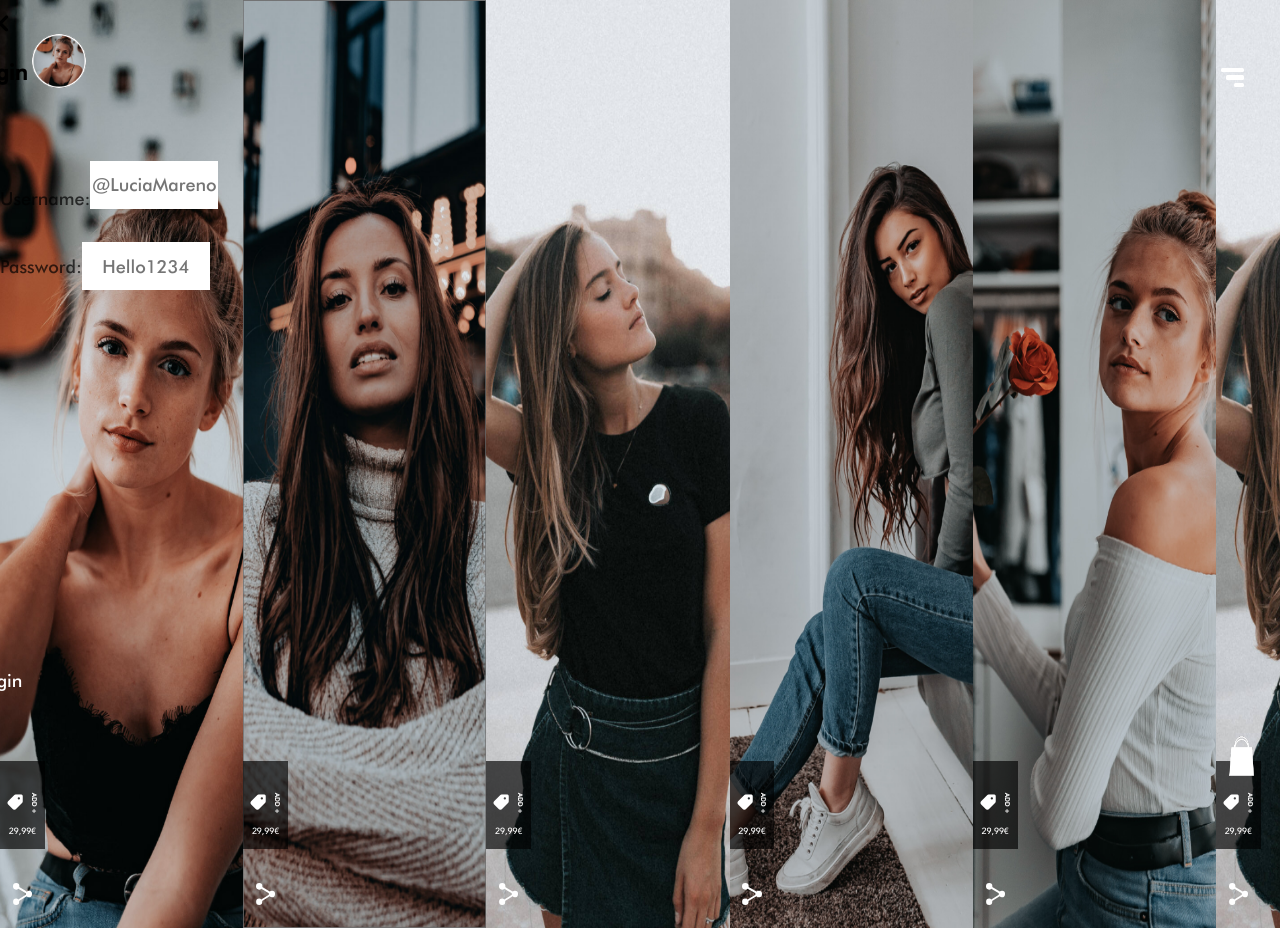
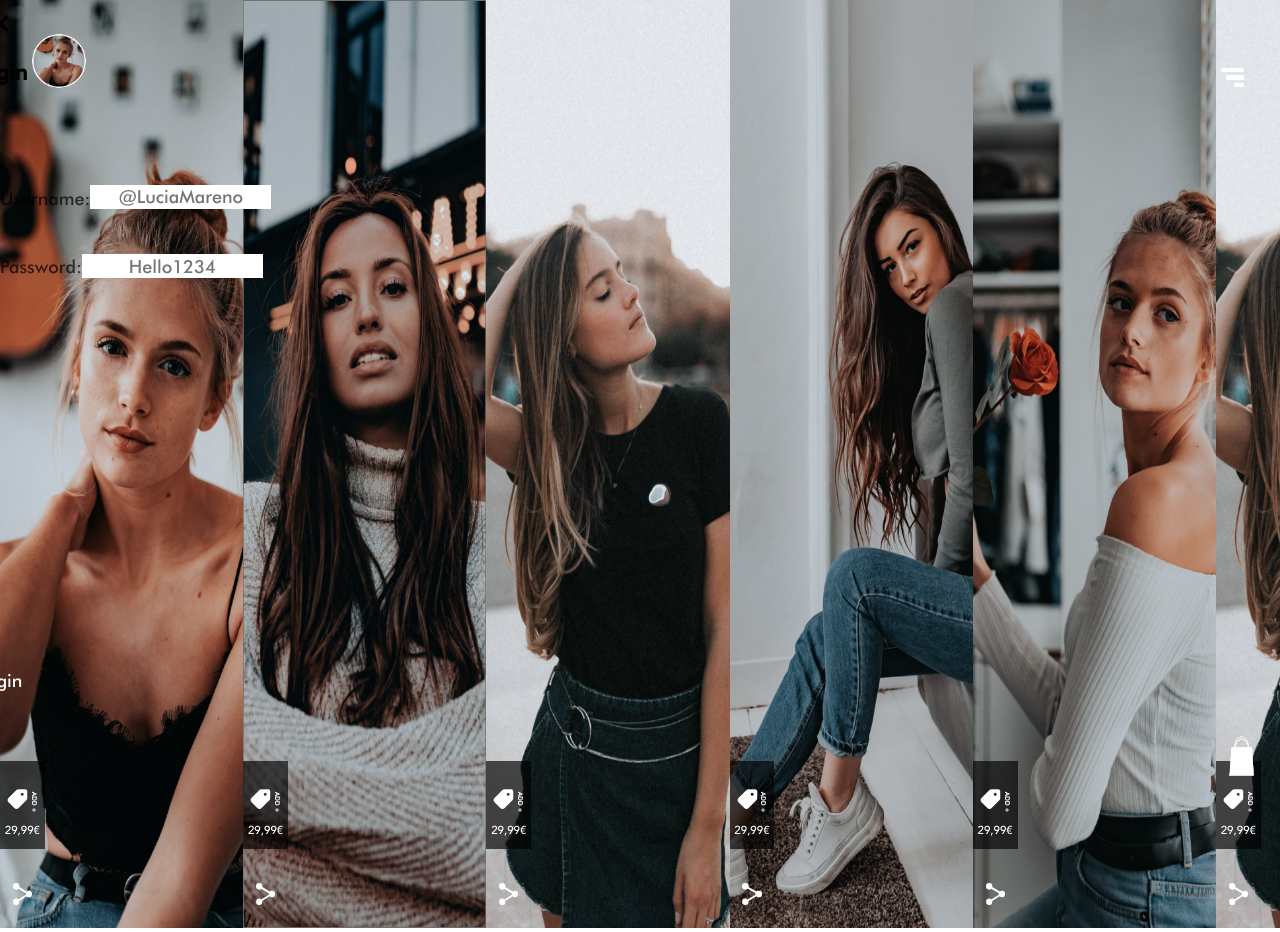
Before and after one commit to Fakhar38/project_lucia_phase1, a Django app: template app/templates/user/index.html in a window 1280 px wide; the page is wider, and only the part inside the window is pictured. Run offline with Django 3.2, Linux system fonts and the light colour scheme; the template is opened without the code that fills it, so the values that code supplies are empty; some libraries are stand-ins or nearby versions.

Commit message:
inputs style revised

```diff
--- a/Static/css/style.css
+++ b/Static/css/style.css
@@ -67,14 +67,14 @@ body::-webkit-scrollbar {
 }
 .fa-tag {
     color: white;
-    font-size: 1.4vw;
+    font-size: 1.8vw;
     -webkit-transform: scaleX(-1);
     transform: scaleX(-1);
 }
 .price {
     color: white;
     font-family: avenir;
-    font-size: 0.7vw;
+    font-size: 0.9vw;
 }
 .share-button-container {
     position: absolute;
@@ -160,7 +160,7 @@ body::-webkit-scrollbar {
     align-items: center;
 }
 .inputs-container {
-    width: 40%;
+    width: 50%;
     height: 90%;
     display: flex;
     flex-direction: column;
@@ -190,8 +190,8 @@ body::-webkit-scrollbar {
     border: none;
     outline: none;
     font-family: futura;
-    width: 10vw;
-    height: 6vh;
+    width: 15vw;
+    height: 3vh;
     font-size: 18px;
 }
 .username-input::placeholder {
```
